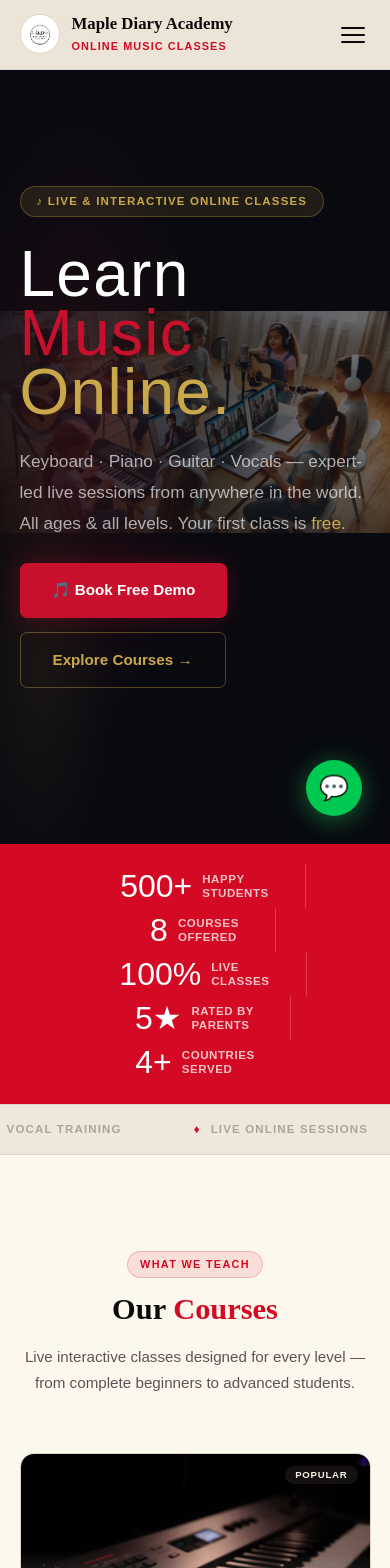
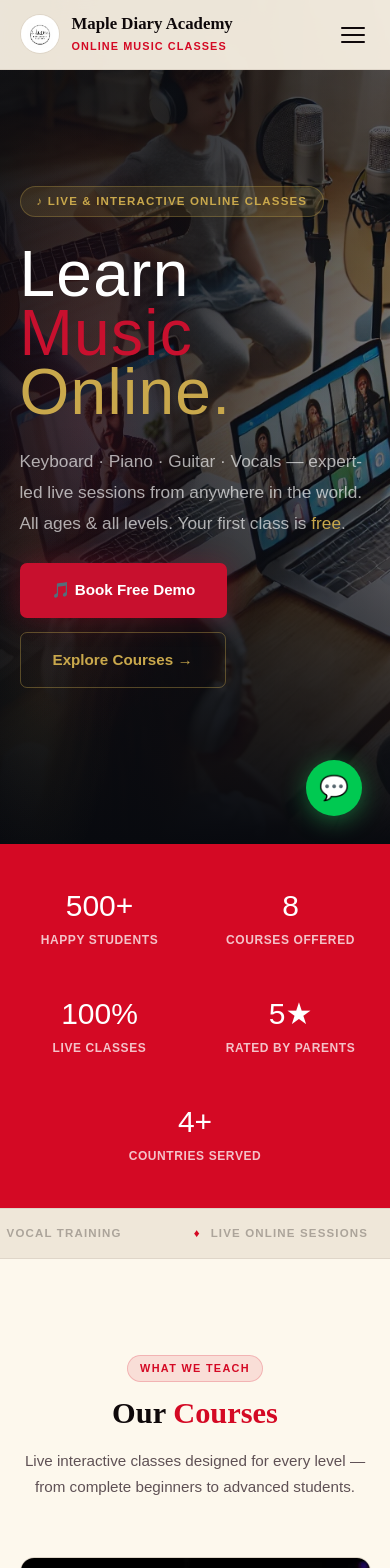
Before and after one commit to Snekhagopal/Maple_Academy, a Next.js app: page / in a window 390 px wide. Shown: the top 1568 px of the page. Built offline with nearby package versions, Linux system fonts and the light colour scheme.

Commit message:
responsive added

```diff
--- a/routeComponents/Home/Hero.tsx
+++ b/routeComponents/Home/Hero.tsx
@@ -11,7 +11,7 @@ const Hero = ({ onOpenDemo }: HeroProps) => {
     <section id="hero" className="relative min-h-screen flex items-center overflow-hidden">
       {/* Background image - full display */}
       <div className="absolute inset-0">
-        <Image src={heroBg} alt="" className="w-full h-full object-contain object-center bg-[#080A0F]" />
+        <Image src={heroBg} alt="" className="w-full h-full object-cover object-center bg-[#080A0F]" />
       </div>
       {/* Dark overlay with less transparency */}
       <div className="absolute inset-0 bg-linear-to-r from-[#080A0F]/90 via-[#080A0F]/75 to-[#080A0F]/50" />
--- a/routeComponents/Home/StatsBar.tsx
+++ b/routeComponents/Home/StatsBar.tsx
@@ -1,27 +1,30 @@
 const stats = [
-  { num: "500+", label: "Happy\nStudents" },
-  { num: "8", label: "Courses\nOffered" },
-  { num: "100%", label: "Live\nClasses" },
-  { num: "5★", label: "Rated by\nParents" },
-  { num: "4+", label: "Countries\nServed" },
+  { num: "500+", label: "Happy Students" },
+  { num: "8", label: "Courses Offered" },
+  { num: "100%", label: "Live Classes" },
+  { num: "5★", label: "Rated by Parents" },
+  { num: "4+", label: "Countries Served" },
 ];
 
+
 const StatsBar = () => (
-  <div className="bg-primary py-5 px-[5%] flex items-center justify-center flex-wrap">
+  <div className="bg-primary py-8 md:py-5 px-4 md:px-[5%]">
+    <div className="max-w-6xl mx-auto grid grid-cols-2 md:grid-cols-5 gap-6 md:gap-0">
       {stats.map((s, i) => (
         <div
           key={i}
-        className={`flex items-center gap-2.5 px-9 py-1.5 ${
-          i < stats.length - 1 ? "border-r border-primary-foreground/20" : ""
-        }`}
+          className={`flex flex-col md:flex-row items-center justify-center text-center md:text-left gap-2 md:gap-2.5 px-4 md:px-9 py-3 md:py-1.5
+            ${i < stats.length - 1 ? "md:border-r md:border-primary-foreground/20" : ""}
+            ${i === 4 ? "col-span-2 md:col-span-1" : ""}  // Span 2 cols on mobile only
+          `}
         >
-        <span className="font-display text-[2rem] text-primary-foreground leading-none">{s.num}</span>
-        <span className="text-[.72rem] text-primary-foreground/75 font-semibold tracking-[.05em] uppercase leading-tight whitespace-pre-line">
-          {s.label}
-        </span>
+          <span className="font-display text-3xl md:text-[2rem] text-primary-foreground">{s.num}</span>
+          <span className="text-xs md:text-[.72rem] text-primary-foreground/75 font-semibold tracking-wider uppercase">{s.label}</span>
         </div>
       ))}
     </div>
+  </div>
 );
 
+
 export default StatsBar;
```
Lines whose indentation alone changed are shown as unchanged.
